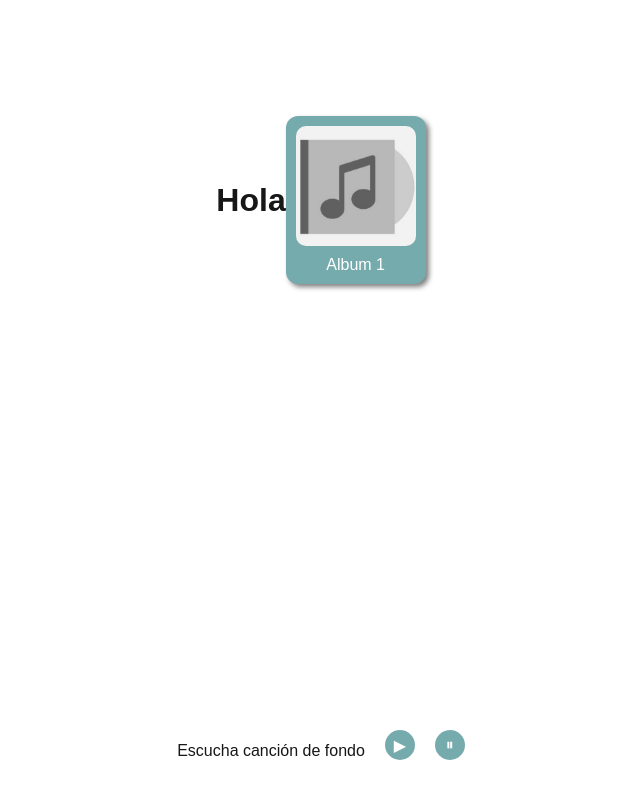
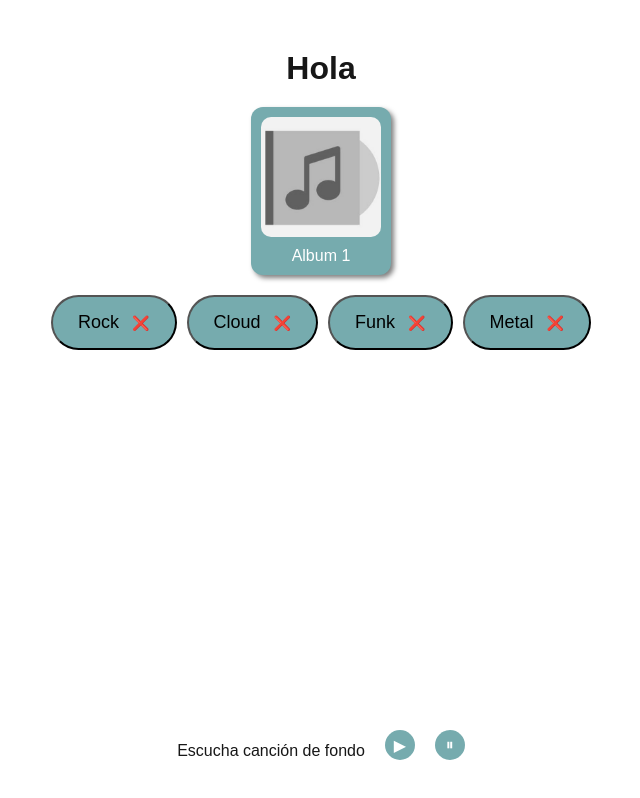
Before and after one commit to abenitezm/undersounds, a Next.js app: page / in a window 1280 px wide. Shown: the whole page, without its empty margins (319-959 px from the left). Built offline with nearby package versions, Linux system fonts and the light colour scheme.

Commit message:
Componente de chips filtrado v0.1. Arreglado algounos errores de compatibilidad.

```diff
--- a/src/app/components/ActivityRow.tsx
+++ b/src/app/components/ActivityRow.tsx
@@ -2,6 +2,7 @@
 
 import styled from "styled-components";
 import colors from "../colors";
+import { CSSProperties } from 'react';
 
 const ActivityDate = styled.span`
     font-size: 15px;
@@ -46,7 +47,7 @@ const ActivityRow = ({
   album,
 }: {
   time: Date;
-  type: string;
+  type: "FOLLOWER" | "SALE" | "REVIEW";
   name: string;
   album: string;
 }) => {
@@ -61,7 +62,8 @@ const ActivityRow = ({
   );
 };
 
-const styles = {
+
+const styles: { row: CSSProperties } = {
   row: {
     display: "flex",
     flexDirection: "row",
--- /dev/null
+++ b/src/app/components/chips.tsx
@@ -0,0 +1,89 @@
+'use client';
+
+import React from "react";
+import styled from "styled-components";
+import colors from "../colors";
+
+{ /* Defino el estilo de los chips unitarios seleccionados por el user */}
+const ChipUnique = styled.button`
+
+    display: inline-flex;
+    flex-direction: row;
+    align-items: center;
+    justify-content: center;
+    background-color: ${colors.primary};
+    gap: 5px;
+    padding: 15px 25px;
+    font-size: 18px;
+    border-radius: 50px;
+    min-height: 50px;
+    min-width: 100px;
+    animation-duration: 3s;
+    animation: fadeInSlide 0.4s ease-out; /* Animación al aparecer, TODO cambiar a aparecer cuando se elija */
+
+    &:hover {
+        background-color: ${colors.secondary};
+        box-shadow: 7px 7px 7px rgba(0, 0, 0, 0.5);
+        color: ${colors.background};
+        transform: scale(1.1);
+    }
+
+    &:active {
+        transform: scale(0.9);
+    }
+
+    /*Implementación de la animación, ejecutar la web para ver su uso*/
+    @keyframes fadeInSlide {
+
+        from {
+            opacity: 0; /*No visible*/
+            transform: translateX(20px); /*Desplazamiento hacia la derecha*/
+        }
+        to {
+            opacity: 1; /*Visible*/
+            transform: translateX(0);
+        }
+    }
+`;
+
+const CloseIcon = styled.span`
+    margin-left: 8px;
+    cursor: pointer;
+    font-size: 14px;
+    transition: transform 0.2s ease-in-out;
+
+    &:hover {
+        transform: scale(1.2);
+    }
+`;
+
+{/* Defino el tipo del parámetro que se desbe de pasar en la instanciación del componente */}
+type ChipsProps = {
+    name: string;
+}
+
+export default function Chips({ name }: ChipsProps) {
+    const [filters, setFilters] = React.useState<string[]>([]);
+
+    /* Función que me agrega los filtros al array de filtros DEBE DE HACERLO EL DESPLEGABLE DE LA LUPA*/
+    const addFilter = (genre : string) => {
+        if ( !filters.includes(genre) ) {
+            setFilters([...filters, genre]);//Copia todos los elementos actuales del array filters y añade genre al final del array
+        };
+    }
+
+    /* Función que me elimina los filtros del array de filtros */
+    const removeFilter = (genre: string) => {
+        setFilters(filters.filter((filter) => filter !== genre)); //Actualización del array filters eliminando los filtros que se han seleccionado
+    }
+
+    return (
+        <div>
+            <ChipUnique>
+                {name}
+                {/* No funciona la función porque el array de filters está vacío TODO rellenarlo con las opciones seleccionadas de la lupa*/}
+                <CloseIcon onClick={() => removeFilter(name)}>❌</CloseIcon>
+            </ChipUnique>
+        </div>
+    );
+}
--- a/src/app/dashboard/page.tsx
+++ b/src/app/dashboard/page.tsx
@@ -55,7 +55,9 @@ const DashboardPage = async () => {
   );
 };
 
-const styles = {
+import { CSSProperties } from "react";
+
+const styles: { [key: string]: CSSProperties } = {
   main: {
     gap: 20,
     display: "flex",
--- /dev/null
+++ b/src/app/navigation/navigationPage.tsx
@@ -0,0 +1,23 @@
+'use client';
+
+import React from "react";
+import Chips from "../components/chips";
+
+export default function NavigationPage() {
+    return (
+        <div id="chips-container" style={styles.container}>
+            <Chips name="Rock" />
+            <Chips name="Cloud" />
+            <Chips name="Funk" />
+            <Chips name="Metal" />
+        </div>
+    );
+}
+
+const styles = {
+    container: {
+        display: "flex",
+        justifyContent: "center",
+        alignItems: "center",
+        gap: "10px"},
+}
--- a/src/app/page.tsx
+++ b/src/app/page.tsx
@@ -1,6 +1,9 @@
 "use client";
 
+import ActivityRow from "./components/ActivityRow";
 import { Album } from "./components/Album";
+import NavigationPage from "./navigation/navigationPage";
+import { CSSProperties } from "react";
 
 
 export default function Home() {
@@ -8,14 +11,21 @@ export default function Home() {
     <div style={styles.container}>
       <h1>Hola</h1>
       <Album name="Album 1" />
+      <div id="navigationPage">
+        <NavigationPage />
+      </div>
     </div>
   );
 }
-const styles = {
+
+
+const styles: { container: CSSProperties } = {
   container: {
     display: "flex",
+    flexDirection: "column",
     justifyContent: "center",
     alignItems: "center",
+    gap: "20px",
     height: "50vh",
   },
 };
```
